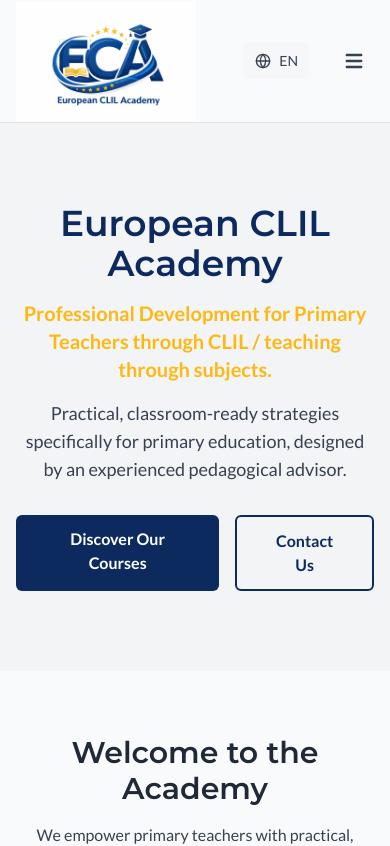
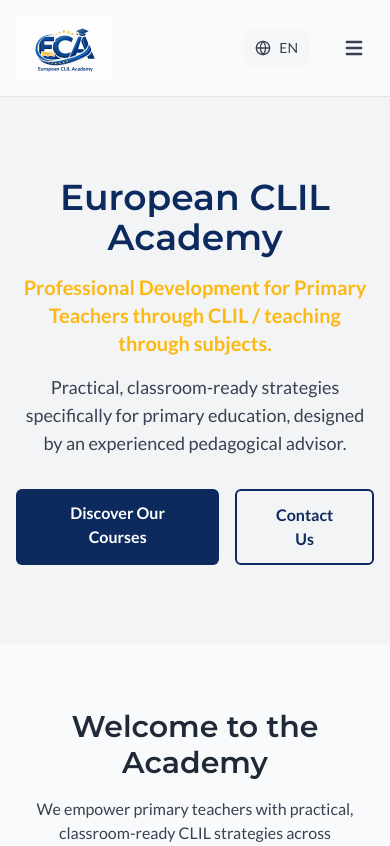
Before and after one commit to louismaillet/CLIL_Academy, a React (Vite) app: page / in a window 390 px wide. Shown: the top 846 px of the page. Built offline with nearby package versions, Linux system fonts and the light colour scheme.

Commit message:
logo responsive

```diff
--- a/src/components/Footer.jsx
+++ b/src/components/Footer.jsx
@@ -10,7 +10,11 @@
         <div className="md:flex md:justify-between">
           <div className="mb-8 md:mb-0 md:w-1/3">
             <Link to="/" className="flex items-center mb-4">
-              <img src="/images/Logo.png" alt="European CLIL Academy Logo" style={{ height: '60px' }} />
+              <img
+                src="/images/Logo.png"
+                alt="European CLIL Academy Logo"
+                className="h-12 md:h-16 lg:h-20 w-auto"
+              />
             </Link>
             <p className="text-sm text-gray-300">
               {t('footer.description')}
--- a/src/components/Header.jsx
+++ b/src/components/Header.jsx
@@ -42,7 +42,11 @@
     <nav className={`bg-light-bg/90 backdrop-blur-lg sticky top-0 z-50 border-b border-border-gray/60 transition-shadow duration-300 ${isScrolled ? 'shadow-md' : ''}`}>
       <div className="max-w-screen-xl flex flex-wrap items-center justify-between mx-auto p-4">
         <Link to="/" className="flex items-center">
-          <img src="/images/Logo.png" alt="European CLIL Academy Logo" style={{ height: '120px', margin: '-15px 0', position: 'relative', zIndex: 10 }} />
+          <img
+            src="/images/Logo.png"
+            alt="European CLIL Academy Logo"
+            className="h-16 md:h-20 lg:h-24 w-auto"
+          />
         </Link>
         <div className="flex md:order-2 space-x-3 md:space-x-0 rtl:space-x-reverse items-center">
           <div className="relative">
```
